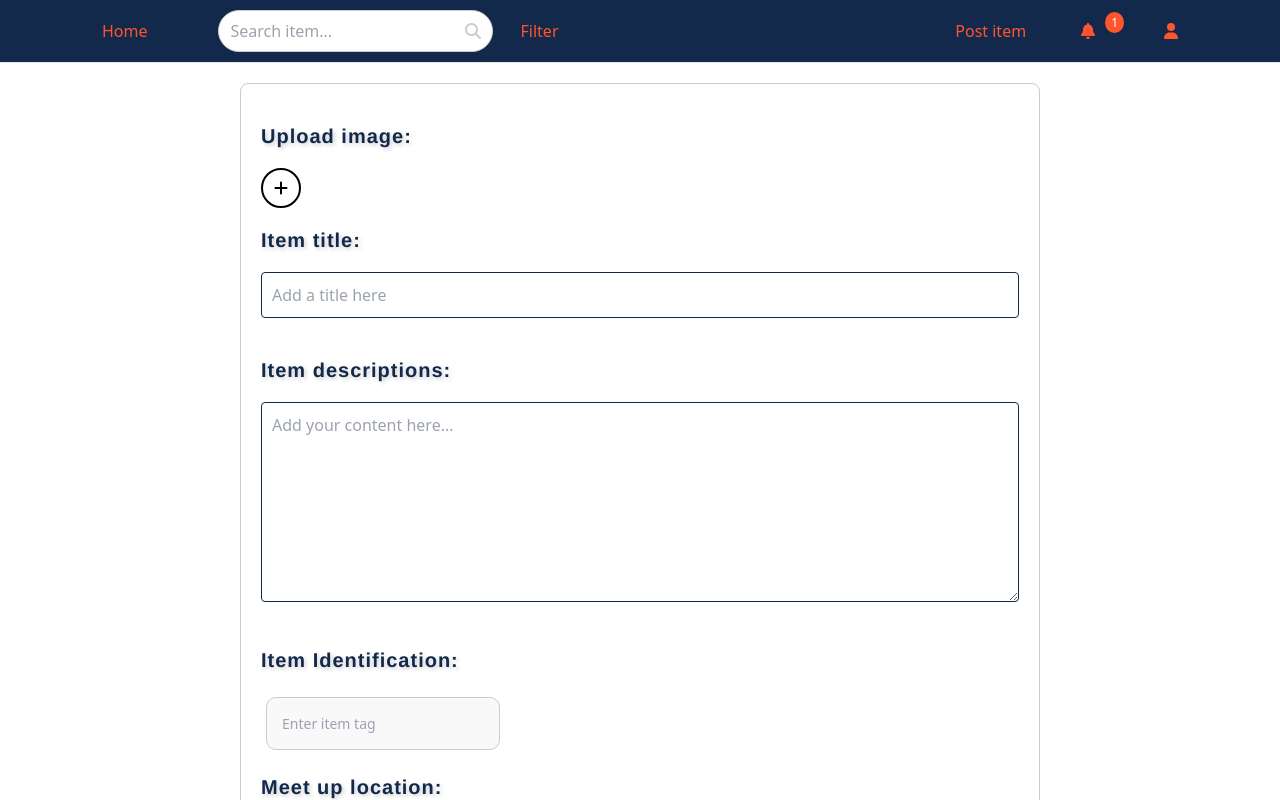
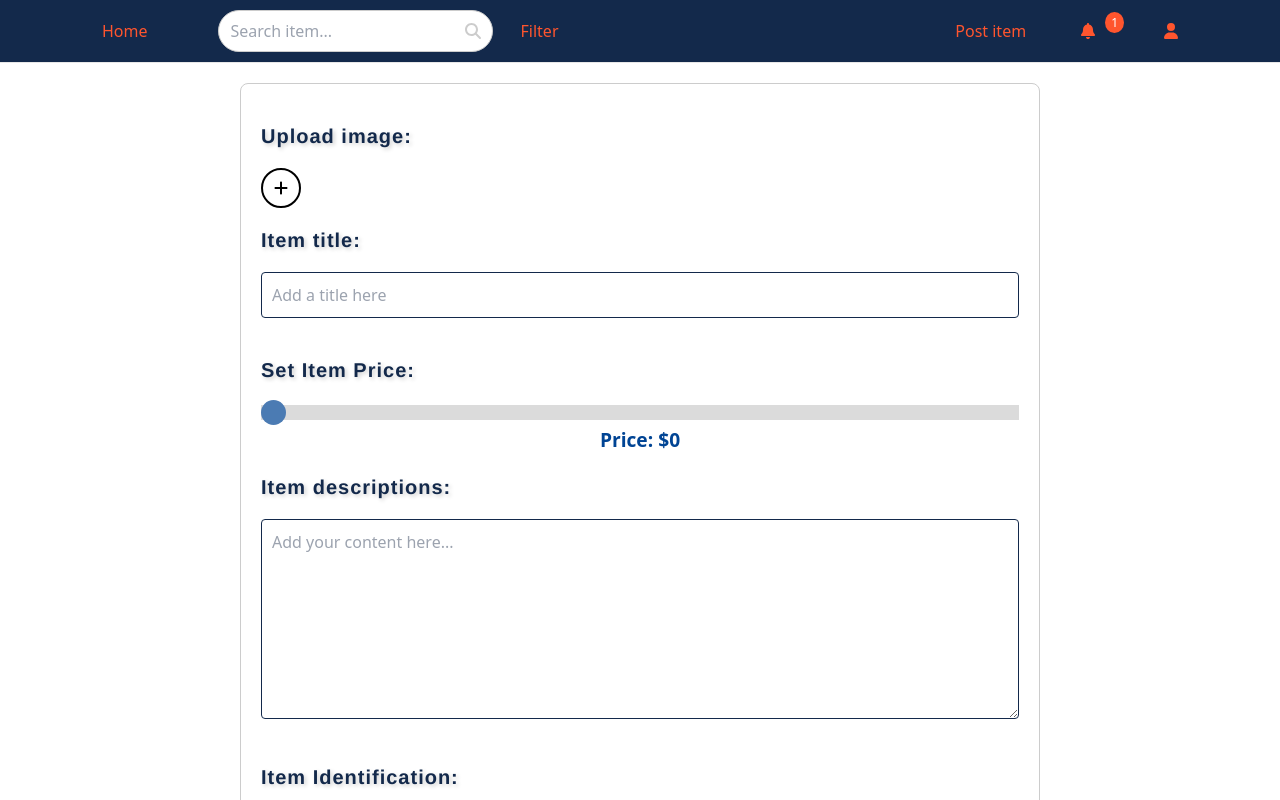
Before and after one commit to yhuang0701/used-stuff-platform, a React (Vite) app in the folder frontend/: page /post in a window 1280 px wide. Shown: the top 800 px of the page. Built offline with nearby package versions, Linux system fonts and the light colour scheme.

Commit message:
change in the post & Detail

```diff
--- a/frontend/src/View/PostView.css
+++ b/frontend/src/View/PostView.css
@@ -242,3 +242,52 @@
 .submit-section button:hover {
     background-color: #004494; /* Darker UIUC Blue */
 }
+.price-slider-section {
+    margin: 20px 0;
+    color: #004494; /* UIUC Blue */
+}
+
+/* Style for the price slider input */
+.price-slider {
+    -webkit-appearance: none;  /* Override default appearance */
+    appearance: none;
+    width: 100%;
+    height: 15px; /* Slider thickness */
+    background: #CCCCCC; /* Light grey background */
+    outline: none; /* Remove outline */
+    opacity: 0.7; /* Set transparency (and changes on hover) */
+    -webkit-transition: .2s; /* Transition for smooth effect */
+    transition: opacity .2s;
+}
+
+/* Style for the slider thumb (the part you drag) */
+.price-slider::-webkit-slider-thumb {
+    -webkit-appearance: none; /* Override default look */
+    appearance: none;
+    width: 25px; /* Set a specific slider handle width */
+    height: 25px; /* Slider handle height */
+    background: #004494; /* UIUC Blue for the slider handle */
+    cursor: pointer; /* Cursor on hover */
+    border-radius: 50%; /* Circular slider handle */
+}
+
+.price-slider::-moz-range-thumb {
+    width: 25px; /* Width of the slider handle */
+    height: 25px; /* Height of the slider handle */
+    background: #004494; /* UIUC Blue for the slider handle */
+    cursor: pointer;
+    border-radius: 50%;
+}
+
+/* Style for the price display */
+.price-slider-section div {
+    text-align: center;
+    font-size: 1.2em;
+    font-weight: bold;
+    color: #004494; /* UIUC Blue for text */
+}
+
+/* Add hover effect for the slider */
+.price-slider:hover {
+    opacity: 1; /* Fully opaque on hover */
+}
--- a/frontend/src/View/PostView.jsx
+++ b/frontend/src/View/PostView.jsx
@@ -10,14 +10,30 @@ const CreatePostView = () => {
     const [content, setContent] = useState('');
     const [tags, setTags] = useState([]);
     const [tagInput, setTagInput] = useState('');
+    const [selectedLocations, setSelectedLocations] = useState([]); // State for selected meet-up locations
+    const [price, setPrice] = useState(0);
+
+
 
     const handleImageChange = (event) => {
         // Assuming you want to keep previous images and add new ones
         setImages([...images, ...event.target.files]);
     };
 
+    const handlePriceChange = (event) => {
+        setPrice(event.target.value);
+    };
     const handleTagInputChange = (e) => {
         setTagInput(e.target.value);
+    };
+
+    const handleLocationChange = (e) => {
+        const value = e.target.value;
+        if (e.target.checked) {
+            setSelectedLocations([...selectedLocations, value]);
+        } else {
+            setSelectedLocations(selectedLocations.filter((location) => location !== value));
+        }
     };
 
     const handleRemoveImage = (indexToRemove) => {
@@ -93,13 +109,20 @@ const CreatePostView = () => {
             formData.append('label', tag);
         });
 
+        selectedLocations.forEach(location  => {
+            formData.append(`locations`, location);
+        });
 
-        console.log(tags)
+
+
+        console.log(selectedLocations)
 
         // Append other form fields to the FormData object
         formData.append('userID', "656ffec0931a250a4c348812");
         formData.append('name', title);
         formData.append('description', content);
+        formData.append('price', price);
+
 
         try {
             const response = await fetch('http://localhost:5003/api/items', {
@@ -121,8 +144,8 @@ const CreatePostView = () => {
             // Handle errors here
         }
 
-        //alert('Post complete!');
-        //window.location.href = '/';
+        alert('Post complete!');
+        window.location.href = '/';
 
     };
 
@@ -158,6 +181,22 @@ const CreatePostView = () => {
                     onChange={handleTitleChange}
                 />
             </div>
+
+                <h1>Set Item Price:</h1>
+                <div className="price-slider-section">
+                    <input
+                        type="range"
+                        min="0"
+                        max="1000"
+                        value={price}
+                        onChange={handlePriceChange}
+                        className="price-slider"
+                    />
+                    <div>Price: ${price}</div>
+                </div>
+
+
+
             <h1> Item descriptions:</h1>
             <div className="content-section">
                 <textarea
@@ -188,10 +227,22 @@ const CreatePostView = () => {
                 <h1>Meet up location:</h1>
                 <div className="location-checkbox-section">
                     <div className="checkbox-group">
-                    <input type="checkbox" id="location1" name="location" value="CS Building" />
+                        <input
+                            type="checkbox"
+                            id="location1"
+                            name="location"
+                            value="CS Building"
+                            onChange={handleLocationChange}
+                        />
                         <label htmlFor="location1">CS Building</label>
 
-                    <input type="checkbox" id="location2" name="location" value="Illini Union" />
+                        <input
+                            type="checkbox"
+                            id="location2"
+                            name="location"
+                            value="Illini Union"
+                            onChange={handleLocationChange}
+                        />
                         <label htmlFor="location2">Illini Union</label>
 
                         {/* Add more locations as needed */}
--- a/frontend/src/View/UserDetail.css
+++ b/frontend/src/View/UserDetail.css
@@ -2,7 +2,7 @@
     font-family: 'Helvetica Neue', Helvetica, Arial, sans-serif;
     max-width: 1200px;
     margin: 5px auto;
-    height: 100vh; /* Make the div take up the full height of the viewport */
+    height: auto; /* Make the div take up the full height of the viewport */
     background-color: #f9f9f9; /* Light grey background */
     text-align: center; /* Center the content */
 }
@@ -68,6 +68,13 @@
     border-radius: 10px; /* Rounded corners for item cards */
     box-shadow: 0 2px 4px rgba(0,0,0,0.1); /* Subtle shadow for depth */
     transition: box-shadow 0.3s; /* Smooth transition for shadow on hover */
+    width: 300px; /* Fixed width for all items */
+    height: 400px; /* Fixed height for all items */
+    box-sizing: border-box; /* Include padding and border in the element's total width and height */
+    display: flex; /* Use flexbox to align content */
+    flex-direction: column; /* Stack children vertically */
+    justify-content: space-between; /* Distribute space around items */
+    padding: 15px; /* Padding inside the items */
 }
 
 .item-container .item:hover {
--- a/frontend/src/View/UserDetail.jsx
+++ b/frontend/src/View/UserDetail.jsx
@@ -10,9 +10,13 @@ import {faEnvelope} from "@fortawesome/free-solid-svg-icons";
 const UserDetail = () => {
 
     const [userData, setUserData] = useState(null);
+    const [itemsData, setItemsData] = useState([]);
+    const [likedItems, setLikedItems] = useState({});
+    const [items, setItems] = useState([]);
 
-    // Array of item data, potentially fetched from an API
-    const itemsData = [
+
+
+    const MockData = [
         {
             imageSrc:ReactLogo,
             itemName: 'React Framework',
@@ -42,12 +46,13 @@ const UserDetail = () => {
         }
     ];
 
-    const [likedItems, setLikedItems] = useState(
-        itemsData.reduce((acc, item, index) => ({ ...acc, [index]: item.like }), {})
-    );
+    // Array of item data, potentially fetched from an API
+
+
+
 
     useEffect(() => {
-        fetch('http://localhost:5003/api/users/656fe993d233e45760ddf7ef')
+        fetch('http://localhost:5003/api/users/656ffec0931a250a4c348812')
             .then(response => {
                 console.log('response received',response)
                 if (!response.ok) {
@@ -67,6 +72,41 @@ const UserDetail = () => {
             });
     }, []);
 
+    const fetchData = async () => {
+        try {
+            const response = await fetch('http://localhost:5003/api/items'); // Replace with your actual API endpoint
+            if (!response.ok) {
+                throw new Error('Network response was not ok');
+            }
+            const data = await response.json();
+            console.log(data)
+            // Assuming the API returns an array of items:
+            const itemsList = data.data.map(item => ({
+                imageSrc: item.images && item.images.length > 0 ? "http://localhost:5003/"+item.images[0] : ReactLogo, // Use the first image if available, otherwise a default
+                itemName: item.name,
+                price: "20",
+                userName: item.userID,
+                postDate: item.postDate,
+                sold: item.sold,
+                like: false
+            }));
+
+            return itemsList;
+        } catch (error) {
+            console.error('There was a problem fetching the item data:', error);
+        }
+    };
+
+    useEffect(() => {
+        fetchData().then(fetchedItems => {
+            setItems(fetchedItems); // Set the items in state
+            // Assuming you want all items to be unliked initially
+            setLikedItems(fetchedItems.map(item => false));
+        });
+    }, []); // Empty dependency array to only run once on mount
+
+
+
     const toggleLike = (itemId) => {
         setLikedItems(prevLikedItems => ({
             ...prevLikedItems,
@@ -75,7 +115,13 @@ const UserDetail = () => {
     };
 
     const renderItems = () => {
-        return itemsData.map((item, index) => (
+        fetchData().then(itemsList => {
+            // Do something with itemsList, like setting state in a React component
+            console.log(itemsList);
+        });
+        console.log(MockData)
+        console.log([itemsData])
+        return items.map((item, index) => (
             <Item
                 key={index}
                 {...item}
@@ -93,11 +139,15 @@ const UserDetail = () => {
 
             <h1>{userData ? userData.userName : 'Default User'}</h1>
             <div className="rating">Rating: {userData ? userData.rating: '4.8'}/5.0</div>
-            <button className="contact-button">
-                <FontAwesomeIcon icon={faEnvelope} />
-                <a href={`mailto:${userData && userData.email ? userData.email : 'uiuc.com'}`}></a>
 
+
+            <button className="contact-button" >
+                <a href={`mailto:${userData && userData.email ? userData.email : 'z18819828123@gmail.com'}`} style={{ textDecoration: 'none', color: 'inherit' }}>
+                    <FontAwesomeIcon icon={faEnvelope} />
+                </a>
             </button>
+
+
             <div className="item-container">
                 {renderItems()}
             </div>
--- a/frontend/src/components/Item.css
+++ b/frontend/src/components/Item.css
@@ -13,17 +13,22 @@
     transform: translateY(-5px); /* slight lift on hover */
     box-shadow: 0 4px 10px rgba(0, 0, 0, 0.3); /* deeper shadow on hover */
 }
-
 .item-image {
     position: relative;
+    width: 100%; /* Set a specific width or use a percentage to make it responsive */
+    height: 200px; /* Set a fixed height for the image frame */
     background-color: #ccc; /* Background color for images */
+    display: flex; /* Use flexbox to center the image */
+    justify-content: center; /* Center the image horizontally */
+    align-items: center; /* Center the image vertically */
+    overflow: hidden; /* Hide overflow to maintain the frame size */
 }
 
 .item-image img {
-    width: 100%;
-    display: block;
-    height: auto;
-    background-color: #ccc;
+    max-width: 300%; /* Max width is 100% of the frame */
+    max-height: 300%; /* Max height is 100% of the frame */
+    object-fit: contain; /* Make sure the image is contained within the frame, maintaining aspect ratio */
+    background-color: #ccc; /* Background color shows if the image is smaller than the frame */
 }
 
 .item-details {
@@ -32,6 +37,7 @@
     border-top: 1px solid #1460AA; /* UIUC Blue border */
     font-family: 'Arial', sans-serif; /* Modern sans-serif font */
 }
+
 
 
 .like-icon {
```
Also changed, not shown: 4 other files (tests, documents, lock files or other folders). Lines whose indentation alone changed are shown as unchanged.
